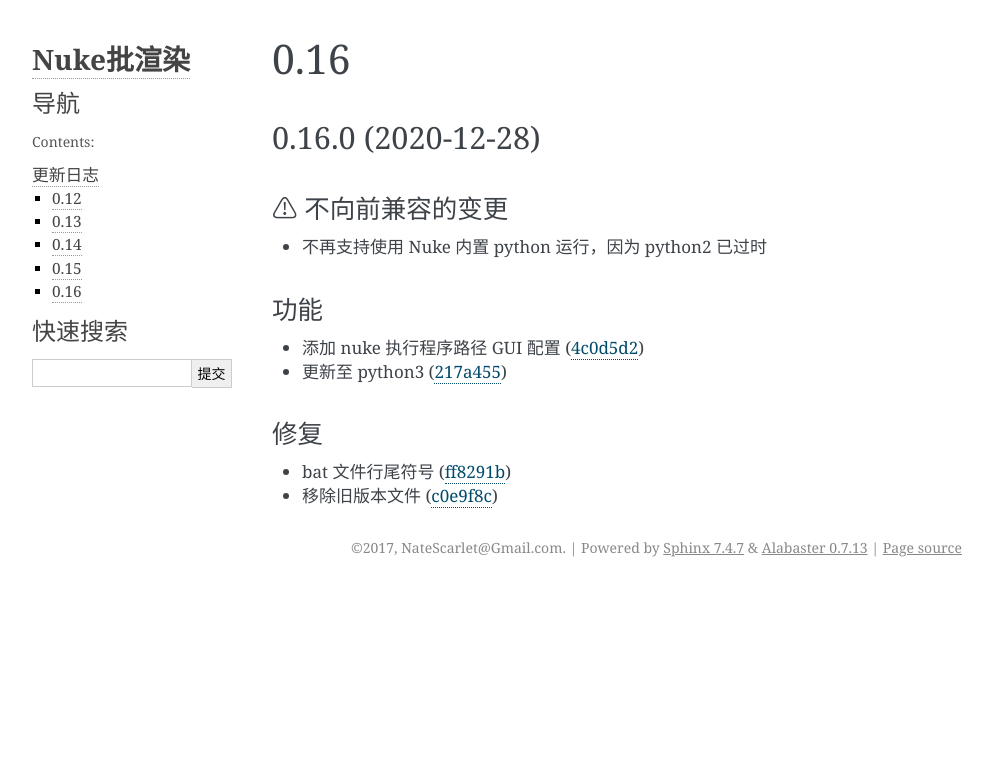
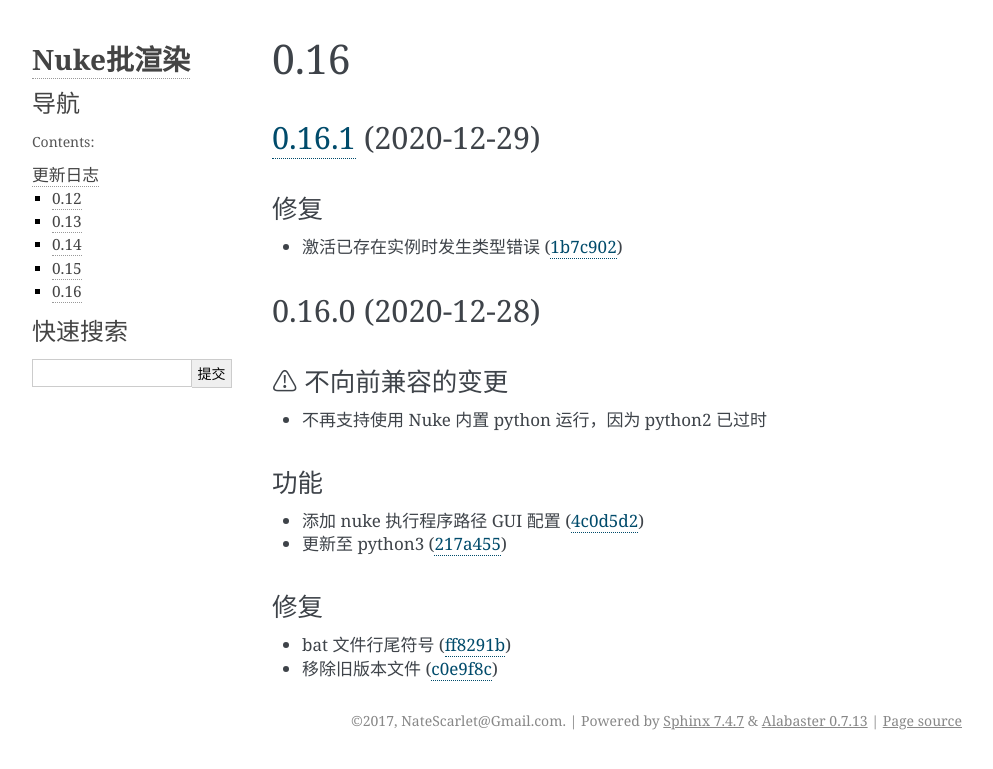
Before and after one commit to NateScarlet/NukeBatchRender, a Sphinx documentation site: the page built from Documentation/source/changelogs/006_0.16.md, in a window 1280 px wide. Shown: the top 769 px of the page, without its empty margins (148-1141 px from the left). Built offline with Sphinx 7.4.7, drawn with Linux system fonts in a browser that asks for light colours.

Commit message:
chore(release): 0.16.1

```diff
--- a/Documentation/source/changelogs/006_0.16.md
+++ b/Documentation/source/changelogs/006_0.16.md
@@ -1,4 +1,10 @@
 # 0.16
+
+## [0.16.1](https://github.com/NateScarlet/NukeBatchRender/compare/0.16.0...0.16.1) (2020-12-29)
+
+### 修复
+
+- 激活已存在实例时发生类型错误 ([1b7c902](https://github.com/NateScarlet/NukeBatchRender/commit/1b7c9027d6a441529ea42d1157624b4383bb70b1))
 
 ## 0.16.0 (2020-12-28)
 
--- a/lib/batchrender/__about__.py
+++ b/lib/batchrender/__about__.py
@@ -1,5 +1,5 @@
 # -*- coding=UTF-8 -*-
 """About info.  """
 
-__version__ = '0.16.0'
+__version__ = '0.16.1'
 __author__ = 'NateScarlet@Gmail.com'
```
Also changed, not shown: CHANGELOG.md (+7 -0 lines).
